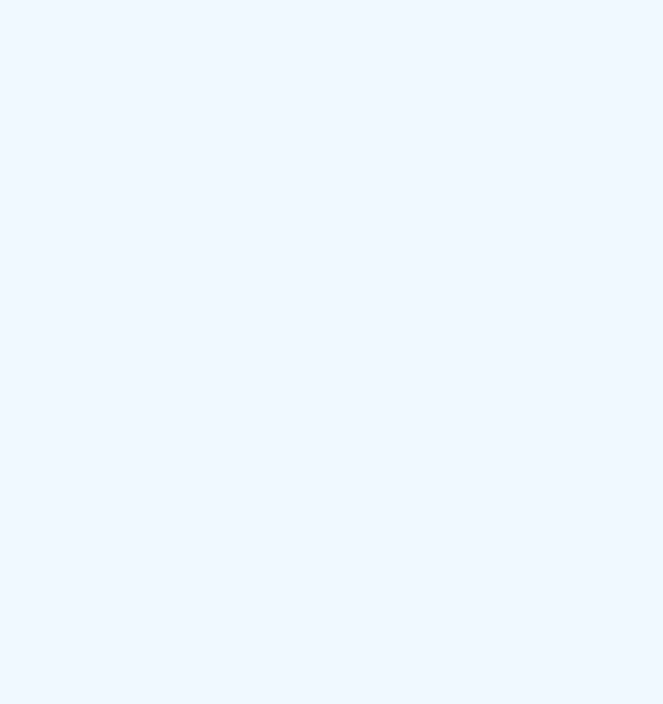
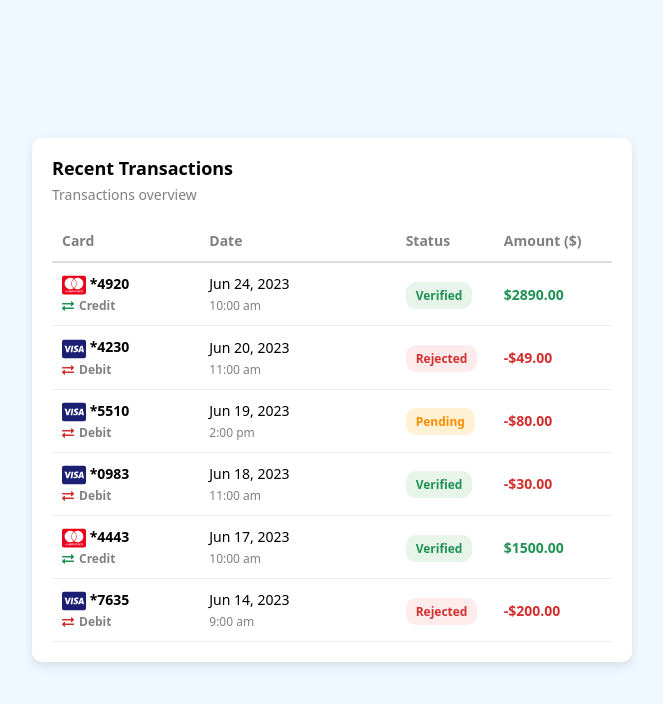
Before and after one commit to Rohans17we/React-Basics, a React (Vite) app: page /snippets in a window 1280 px wide. Shown: the top 704 px of the page, without its empty margins (308-971 px from the left). Built offline with nearby package versions, Linux system fonts and the light colour scheme.

Commit message:
TransactionCard component added

```diff
--- a/package.json
+++ b/package.json
@@ -11,6 +11,7 @@
   },
   "dependencies": {
     "@fortawesome/fontawesome-svg-core": "^6.7.2",
+    "@fortawesome/free-brands-svg-icons": "^6.7.2",
     "@fortawesome/free-solid-svg-icons": "^6.7.2",
     "@fortawesome/react-fontawesome": "^0.2.2",
     "bootstrap": "^5.3.3",
--- a/src/App.jsx
+++ b/src/App.jsx
@@ -17,6 +17,8 @@ import ShoeCard from "./components/ShoeCard/ShoeCard";
 import MyNavbar from "./components/SimpleBootsrapHomePage/Navbar";
 import Home from "./components/SimpleBootsrapHomePage/Home";
 import Footer from "./components/SimpleBootsrapHomePage/Footer";
+import TransactionCard from "./components/TransactionCard/TransactionCard";
+
 
 
 
@@ -195,6 +197,10 @@ function App() {
           <Footer />
       </Router> */}
 
+    {/* <TransactionCard /> */}
+
+    <TransactionCard />
+
 
     </div>
 
--- /dev/null
+++ b/src/components/TransactionCard/TransactionCard.jsx
@@ -0,0 +1,116 @@
+import React from "react";
+import styled from "styled-components";
+import { FaCcVisa, FaCcMastercard, FaExchangeAlt } from "react-icons/fa";
+
+// Styled Components
+const Container = styled.div`
+  width: 600px;
+  background: #fff;
+  padding: 20px;
+  border-radius: 10px;
+  box-shadow: 0 4px 10px rgba(0, 0, 0, 0.1);
+`;
+
+const Title = styled.h3`
+  font-size: 18px;
+  font-weight: bold;
+  margin-bottom: 5px;
+`;
+
+const Subtitle = styled.p`
+  font-size: 14px;
+  color: gray;
+  margin-bottom: 15px;
+`;
+
+const Table = styled.div`
+  width: 100%;
+`;
+
+const Row = styled.div`
+  display: flex;
+  align-items: center;
+  padding: 10px 10px;
+  border-bottom: 1px solid #eee;
+`;
+
+const HeaderRow = styled(Row)`
+  font-weight: bold;
+  border-bottom: 2px solid #ddd;
+  color: gray;
+`;
+
+const Column = styled.div`
+  flex: ${(props) => props.flex || 1};
+  font-size: 14px;
+  ${(props) => props.bold && "font-weight: bold;"}
+`;
+
+const StatusBadge = styled.span`
+  font-size: 12px;
+  padding: 5px 10px;
+  border-radius: 10px;
+  font-weight: bold;
+  color: ${(props) => (props.status === "Verified" ? "#1F9254" : props.status === "Rejected" ? "#D32F2F" : "#FF8C00")};
+  background: ${(props) => (props.status === "Verified" ? "#E6F4EA" : props.status === "Rejected" ? "#FEECEC" : "#FFF2D4")};
+`;
+
+const Amount = styled.span`
+  font-size: 14px;
+  font-weight: bold;
+  color: ${(props) => (props.value >= 0 ? "#1F9254" : "#D32F2F")};
+`;
+
+const transactions = [
+  { cardType: "mastercard", cardNumber: "*4920", type: "Credit", date: "Jun 24, 2023", time: "10:00 am", status: "Verified", amount: 2890.0 },
+  { cardType: "visa", cardNumber: "*4230", type: "Debit", date: "Jun 20, 2023", time: "11:00 am", status: "Rejected", amount: -49.0 },
+  { cardType: "visa", cardNumber: "*5510", type: "Debit", date: "Jun 19, 2023", time: "2:00 pm", status: "Pending", amount: -80.0 },
+  { cardType: "visa", cardNumber: "*0983", type: "Debit", date: "Jun 18, 2023", time: "11:00 am", status: "Verified", amount: -30.0 },
+  { cardType: "mastercard", cardNumber: "*4443", type: "Credit", date: "Jun 17, 2023", time: "10:00 am", status: "Verified", amount: 1500.0 },
+  { cardType: "visa", cardNumber: "*7635", type: "Debit", date: "Jun 14, 2023", time: "9:00 am", status: "Rejected", amount: -200.0 },
+];
+
+const TransactionCard = () => {
+  return (
+    <Container>
+      <Title>Recent Transactions</Title>
+      <Subtitle>Transactions overview</Subtitle>
+      <Table>
+        {/* Table Header */}
+        <HeaderRow>
+          <Column flex={1.5}>Card</Column>
+          <Column flex={2}>Date</Column>
+          <Column flex={1}>Status</Column>
+          <Column flex={1}>Amount ($)</Column>
+        </HeaderRow>
+
+        {/* Transactions */}
+        {transactions.map((txn, index) => (
+          <Row key={index}>
+            <Column flex={1.5} bold>
+              {txn.cardType === "visa" ? <FaCcVisa color="#1A1F71" size={24} /> : <FaCcMastercard color="#EB001B" size={24} />} {txn.cardNumber}
+              <br />
+              <span style={{ fontSize: "12px", color: "gray", display: "flex", alignItems: "center", gap: "5px" }}>
+                <FaExchangeAlt size={12} color={txn.type === "Credit" ? "#1F9254" : "#D32F2F"} />
+                {txn.type}
+              </span>
+            </Column>
+            <Column flex={2}>
+              {txn.date}
+              <br />
+              <span style={{ fontSize: "12px", color: "gray" }}>{txn.time}</span>
+            </Column>
+            <Column flex={1}>
+              <StatusBadge status={txn.status}>{txn.status}</StatusBadge>
+            </Column>
+            <Column flex={1}>
+              <Amount value={txn.amount}>{txn.amount >= 0 ? `$${txn.amount.toFixed(2)}` : `-$${Math.abs(txn.amount).toFixed(2)}`}</Amount>
+            </Column>
+          </Row>
+        ))}
+      </Table>
+    </Container>
+  );
+};
+
+export default TransactionCard;
```
Also changed, not shown: 1 other file (tests, documents, lock files or other folders).
